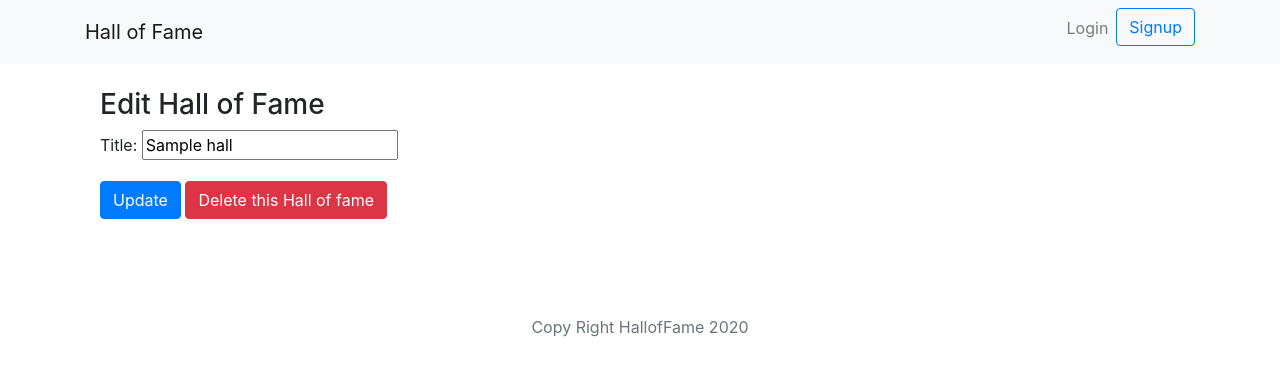
After one commit to legendjo/hofvidz, a Django app: page /halloffame/1/update in a window 1280 px wide. The commit adds this page. Shown: the top 376 px of the page. Run offline with Django 3.2, Linux system fonts and the light colour scheme; tables that the repository leaves empty hold one stand-in row (values such as "Sample post"); some libraries are stand-ins or nearby versions.

Commit message:
UpdateandDelete

```diff
--- a/halls/templates/halls/create_hall.html
+++ b/halls/templates/halls/create_hall.html
@@ -4,11 +4,11 @@
 
 {% block content %}
 <div class="container">
-  <h2>Create Hall</h2>
+  <h2>Create Hall of Fame</h2>
   <form method="post">
     {% csrf_token %}
     {{ form.as_p }}
-    <button type="submit" value="" class="btn btn-primary">Create Hall</button>
+    <button type="submit" value="" class="btn btn-primary">Create</button>
   </form>
 </div>
 {% endblock %}
--- /dev/null
+++ b/halls/templates/halls/update_hall.html
@@ -0,0 +1,15 @@
+{% extends 'halls/base.html' %}
+
+{% block content %}
+<br />
+<div class="container">
+  <h3>Edit Hall of Fame</h3>
+  <form method="post">
+    {% csrf_token %}
+    {{ form.as_p }}
+    <button type="submit" value="" class="btn btn-primary">Update</button>
+    <a href="{% url 'delete_hall' hall.id %}" class="btn btn-danger">Delete this Hall of fame</a>
+  </form>
+
+</div>
+{% endblock %}
--- a/halls/views.py
+++ b/halls/views.py
@@ -64,7 +64,7 @@ class CreateHall(generic.CreateView):
     def form_valid(self, form):
         form.instance.user = self.request.user
         super(CreateHall, self).form_valid(form)
-        return redirect('home') # we will later correct and redirect to a user' halls
+        return redirect('dashboard') # we will later correct and redirect to a user' halls
 
 
 '''
@@ -73,3 +73,14 @@ https://docs.djangoproject.com/en/2.2/ref/class-based-views/generic-editing/#for
 class DetailHall(generic.DetailView):
     model = Hall
     template_name = 'halls/detail_hall.html'
+
+class UpdateHall(generic.UpdateView):
+    model = Hall
+    template_name = 'halls/update_hall.html'
+    fields = ['title']
+    success_url = reverse_lazy('dashboard')
+
+class DeleteHall(generic.DeleteView):
+    model = Hall
+    template_name = 'halls/delete_hall.html'
+    success_url = reverse_lazy('dashboard')
--- a/hofvidz/urls.py
+++ b/hofvidz/urls.py
@@ -31,7 +31,7 @@ urlpatterns = [
     #Halls
     path('halloffame/create', views.CreateHall.as_view(), name='create_hall'),
     path('halloffame/<int:pk>', views.DetailHall.as_view(), name='detail_hall'),
-    #path('halloffame/<int:pk>/update', views.UpdateHall.as_view(), name='update_hall'),
-    #path('halloffame/<int:pk>/delete', views.DeleteHall.as_view(), name='delete_hall'),
+    path('halloffame/<int:pk>/update', views.UpdateHall.as_view(), name='update_hall'),
+    path('halloffame/<int:pk>/delete', views.DeleteHall.as_view(), name='delete_hall'),
 
 ]+ static(settings.STATIC_URL, document_root=settings.STATIC_ROOT)
```
Also changed, not shown: halls/templates/halls/delete_hall.html (added, +16 -0 lines).
